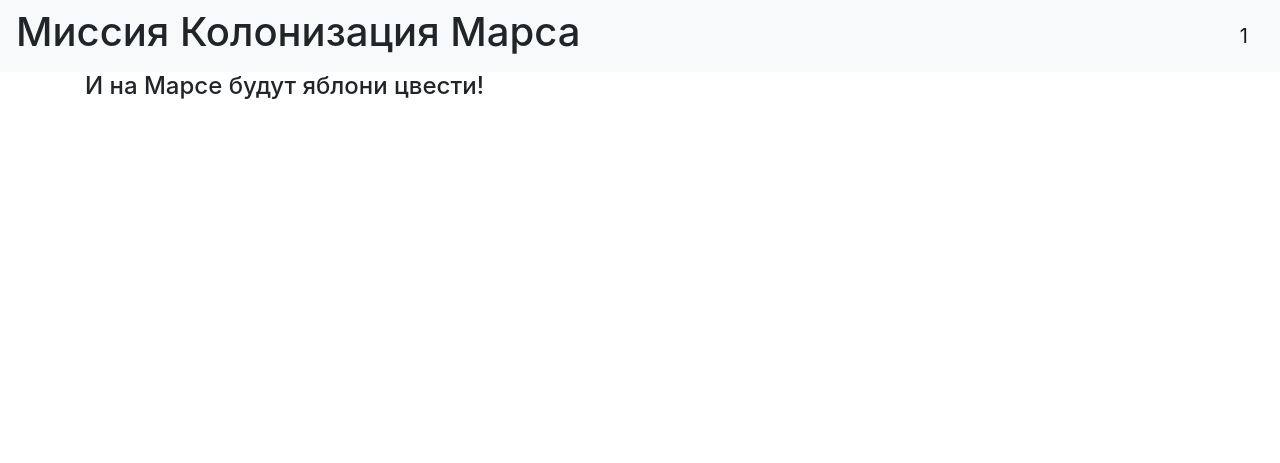
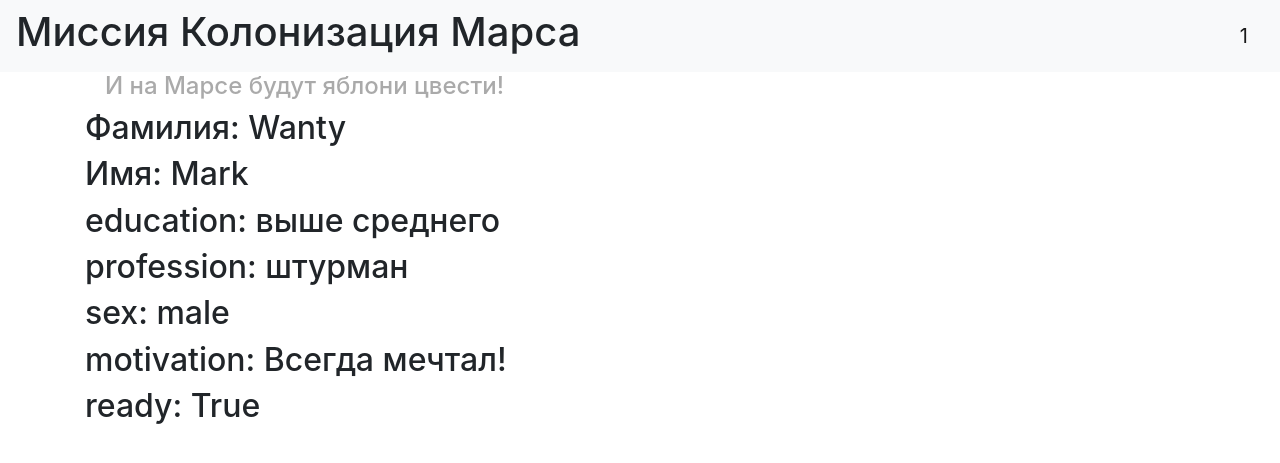
Before and after one commit to Ysmur/ya2024_flask, a Flask app: page /auto_answer in a window 1280 px wide. Shown: the top 463 px of the page. Run offline with Flask 3, Linux system fonts and the light colour scheme; some libraries are stand-ins or nearby versions.

Commit message:
Урок 2. Задача 4 Автоматический ответ

```diff
--- a/server.py
+++ b/server.py
@@ -19,5 +19,21 @@
     return render_template('list_prof.html', marker=marker, data=data)
 
 
+@app.route('/answer')
+@app.route('/auto_answer')
+def answer():
+    data = {}
+    data['title'] = 'Анкета'
+    data['Фамилия'] = 'Wanty'
+    data['Имя'] = 'Mark'
+    data['education'] = 'выше среднего'
+    data['profession'] = 'штурман'
+    data['sex'] = 'male'
+    data['motivation'] = 'Всегда мечтал!'
+    data['ready'] = True
+    return render_template('auto_answer.html', data=data)
+
+
+
 if __name__ == '__main__':
     app.run(port=8080, host='127.0.0.1')
--- a/static/css/style.css
+++ b/static/css/style.css
@@ -1,13 +1,3 @@
-h1 {
-   color: #d22e3a;
-
-}
-form.login_form {
-    margin-left: auto;
-    margin-right: auto;
-    max-width: 450px;
-    background-color: #ffcc00;
-    border: 1px solid gray;
-    border-radius: 5px;
-    padding: 10px;
-}
+h4 {
+   color: #aaaaaa;
+   padding-left: 20px;
--- /dev/null
+++ b/templates/auto_answer.html
@@ -0,0 +1,14 @@
+{% extends "base.html" %}
+
+{% block title %}
+<title>{{data['title']}}</title>
+{% endblock %}
+
+
+{% block content %}
+     {% for item in data %}
+        {% if not loop.first %}
+           <h2>{{item}}: {{data[item]}}</h2>
+        {% endif %}
+    {% endfor %}
+{% endblock %}
--- a/templates/base.html
+++ b/templates/base.html
@@ -7,7 +7,10 @@
           href="https://stackpath.bootstrapcdn.com/bootstrap/4.4.1/css/bootstrap.min.css"
           integrity="sha384-Vkoo8x4CGsO3+Hhxv8T/Q5PaXtkKtu6ug5TOeNV6gBiFeWPGFN9MuhOf23Q9Ifjh"
           crossorigin="anonymous">
+    <link href="../static/css/style.css" rel="stylesheet" type="text/css" />
+    {% block title %}
     <title>{{title}}</title>
+    {% endblock %}
 </head>
 <body>
 <header>
```
